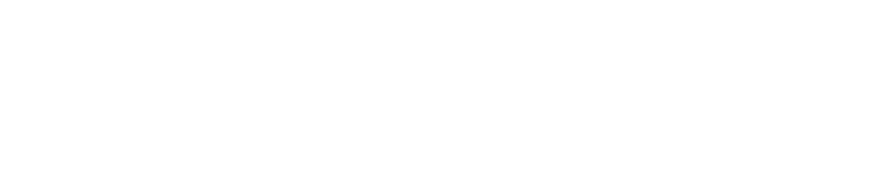
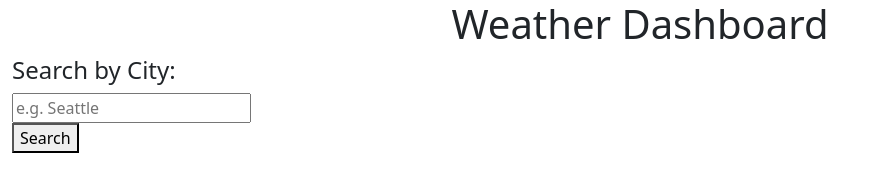
Before and after one commit to imanjit/hw6-weather-dashboard, a plain HTML site: page index.html in a window 1280 px wide. Shown: the whole page, without its empty margins (0-877 px from the left). Drawn offline with nearby package versions, Linux system fonts and the light colour scheme.

Commit message:
Set up basic HTML structure

```diff
--- a/index.html
+++ b/index.html
@@ -9,6 +9,29 @@
     <title>Weather Dashboard</title>
 </head>
 <body>
+    <header class="header_css container-fluid text-center">
+        <h1>Weather Dashboard</h1>
+    </header>
+
+    <div class="container-fluid">
+        <div class="row">
+            <aside class="col-lg-3">
+                <h4>Search by City:</h4>
+                <input type="text" placeholder="e.g. Seattle">
+                <button type="submit">Search</button>
+            </aside>
+
+            <main class="col-lg-9">
+                <section>
+
+                </section>
+
+                <section>
+
+                </section>
+            </main>
+        </div>
+    </div>
 
     <script src="https://cdn.jsdelivr.net/npm/jquery@3.6.0/dist/jquery.min.js" integrity="sha256-/xUj+3OJU5yExlq6GSYGSHk7tPXikynS7ogEvDej/m4=" crossorigin="anonymous"></script>
     <script src="https://cdnjs.cloudflare.com/ajax/libs/moment.js/2.29.1/moment.min.js" integrity="sha512-qTXRIMyZIFb8iQcfjXWCO8+M5Tbc38Qi5WzdPOYZHIlZpzBHG3L3by84BBBOiRGiEb7KKtAOAs5qYdUiZiQNNQ==" crossorigin="anonymous" referrerpolicy="no-referrer"></script>
```
